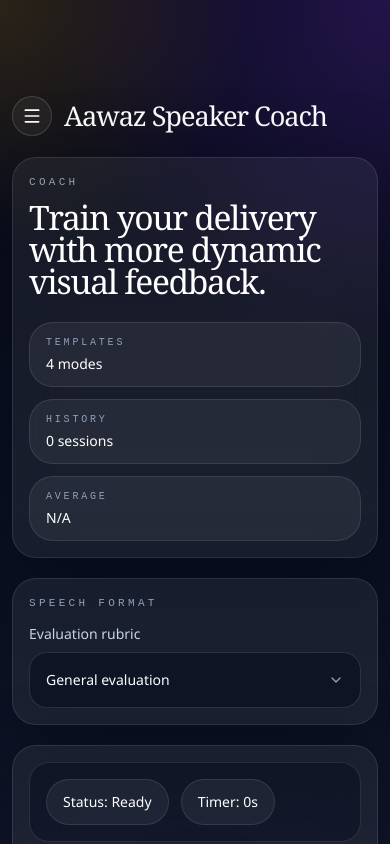
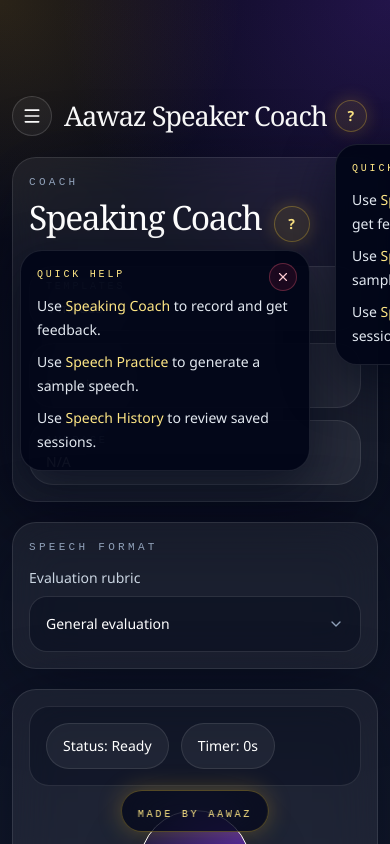
Before and after one commit to Aawaz-Niraula/aawaz-speaker-coach-2, a Next.js app: page / in a window 390 px wide. Shown: the top 844 px of the page. Built offline with nearby package versions, Linux system fonts and the light colour scheme.

Commit message:
Add SignatureBadge component to Home page

```diff
--- a/src/app/page.tsx
+++ b/src/app/page.tsx
@@ -126,10 +126,23 @@
   );
 }
 
+function SignatureBadge() {
+  return (
+    <div className="pointer-events-none fixed bottom-3 left-1/2 z-20 -translate-x-1/2 px-3 sm:bottom-4">
+      <div className="rounded-full border border-amber-300/30 bg-slate-950/65 px-4 py-2 shadow-[0_0_24px_rgba(251,191,36,0.28)] backdrop-blur-xl">
+        <span className="font-mono text-[10px] uppercase tracking-[0.28em] text-amber-200 sm:text-[11px]">
+          made by aawaz
+        </span>
+      </div>
+    </div>
+  );
+}
+
 export default function Home() {
   const userId = usePersistentUserId();
   const [activeTab, setActiveTab] = useState<Tab>('coach');
   const [sidebarOpen, setSidebarOpen] = useState(false);
+  const [helpOpen, setHelpOpen] = useState(true);
   const [history, setHistory] = useState<SpeechHistoryItem[]>([]);
   const [selectedSessionId, setSelectedSessionId] = useState<string | null>(null);
   const [selectedTemplateId, setSelectedTemplateId] = useState<SpeechTemplateId | null>(null);
@@ -267,6 +280,7 @@
   return (
     <div className="min-h-screen overflow-x-hidden bg-[radial-gradient(circle_at_top_left,rgba(251,191,36,0.15),transparent_22%),radial-gradient(circle_at_top_right,rgba(124,58,237,0.24),transparent_30%),linear-gradient(180deg,#060816_0%,#0b1020_45%,#131a2d_100%)] text-white">
       <Toaster position="top-right" richColors theme="dark" />
+      <SignatureBadge />
       <div className="mx-auto flex min-h-screen max-w-[1440px]">
         {sidebarOpen ? <button aria-label="Close menu overlay" className="fixed inset-0 z-30 bg-slate-950/55 md:hidden" onClick={() => setSidebarOpen(false)} /> : null}
         <aside className={cn('fixed inset-y-0 left-0 z-40 w-[84vw] max-w-72 border-r border-white/10 bg-slate-950/90 p-4 backdrop-blur-xl transition md:static md:w-72 md:max-w-none md:translate-x-0 md:p-5 lg:w-80', sidebarOpen ? 'translate-x-0' : '-translate-x-full')}>
@@ -287,18 +301,92 @@
         <main className="min-w-0 flex-1 px-3 pb-14 pt-24 sm:px-4 md:px-6 md:pt-10 lg:px-8">
           <div className="mb-5 flex items-center gap-3 sm:gap-4 md:hidden">
             <Button variant="secondary" size="icon" onClick={() => setSidebarOpen(true)}><Menu className="h-5 w-5" /></Button>
-            <span className="min-w-0 truncate font-serif text-[1.7rem] tracking-[-0.04em] sm:text-3xl">Aawaz Speaker Coach</span>
+            <div className="flex min-w-0 items-center gap-2">
+              <span className="min-w-0 truncate font-serif text-[1.7rem] tracking-[-0.04em] sm:text-3xl">Aawaz Speaker Coach</span>
+              <div className="relative shrink-0">
+                <button
+                  type="button"
+                  onClick={() => setHelpOpen((current) => !current)}
+                  className="flex h-8 w-8 items-center justify-center rounded-full border border-amber-300/30 bg-amber-300/10 text-sm font-bold text-amber-200 shadow-[0_0_18px_rgba(251,191,36,0.22)] transition hover:bg-amber-300/20"
+                  aria-label="Open app help"
+                >
+                  ?
+                </button>
+                <AnimatePresence>
+                  {helpOpen ? (
+                    <motion.div
+                      initial={{ opacity: 0, y: 8, scale: 0.96 }}
+                      animate={{ opacity: 1, y: 0, scale: 1 }}
+                      exit={{ opacity: 0, y: 6, scale: 0.97 }}
+                      className="absolute left-0 top-11 z-30 w-[280px] rounded-[22px] border border-white/10 bg-slate-950/95 p-4 shadow-[0_18px_50px_rgba(2,6,23,0.6)] backdrop-blur-xl"
+                    >
+                      <button
+                        type="button"
+                        onClick={() => setHelpOpen(false)}
+                        className="absolute right-3 top-3 flex h-7 w-7 items-center justify-center rounded-full border border-rose-400/30 bg-rose-500/10 text-rose-200 hover:bg-rose-500/20"
+                        aria-label="Close app help"
+                      >
+                        <X className="h-3.5 w-3.5" />
+                      </button>
+                      <p className="pr-8 font-mono text-[10px] uppercase tracking-[0.28em] text-amber-200">Quick Help</p>
+                      <div className="mt-3 space-y-2 text-sm leading-6 text-slate-200">
+                        <p>Use <span className="text-amber-200">Speaking Coach</span> to record and get feedback.</p>
+                        <p>Use <span className="text-amber-200">Speech Practice</span> to generate a sample speech.</p>
+                        <p>Use <span className="text-amber-200">Speech History</span> to review saved sessions.</p>
+                      </div>
+                    </motion.div>
+                  ) : null}
+                </AnimatePresence>
+              </div>
+            </div>
           </div>
 
           <AnimatePresence mode="wait">
             <motion.div key={activeTab} initial={{ opacity: 0, y: 18 }} animate={{ opacity: 1, y: 0 }} exit={{ opacity: 0, y: -12 }} className="grid gap-5">
               <Shell>
                 <p className="font-mono text-[11px] uppercase tracking-[0.3em] text-slate-400">{activeTab}</p>
-                <h1 className="mt-3 max-w-4xl font-serif text-[clamp(2.1rem,6vw,5rem)] leading-[0.95] tracking-[-0.04em] sm:text-[clamp(2.4rem,6vw,5rem)]">
-                  {activeTab === 'coach' && 'Train your delivery with more dynamic visual feedback.'}
-                  {activeTab === 'speech' && 'Generate sharper practice drafts before you record.'}
-                  {activeTab === 'history' && 'Review saved sessions like a performance archive.'}
-                </h1>
+                <div className="mt-3 flex flex-wrap items-start gap-3">
+                  <h1 className="max-w-4xl font-serif text-[clamp(2.1rem,6vw,5rem)] leading-[0.95] tracking-[-0.04em] sm:text-[clamp(2.4rem,6vw,5rem)]">
+                    {activeTab === 'coach' && 'Speaking Coach'}
+                    {activeTab === 'speech' && 'Speech Practice'}
+                    {activeTab === 'history' && 'Speech History'}
+                  </h1>
+                  <div className="relative shrink-0">
+                    <button
+                      type="button"
+                      onClick={() => setHelpOpen((current) => !current)}
+                      className="mt-1 flex h-9 w-9 items-center justify-center rounded-full border border-amber-300/30 bg-amber-300/10 text-sm font-bold text-amber-200 shadow-[0_0_18px_rgba(251,191,36,0.22)] transition hover:bg-amber-300/20"
+                      aria-label="Open app help"
+                    >
+                      ?
+                    </button>
+                    <AnimatePresence>
+                      {helpOpen ? (
+                        <motion.div
+                          initial={{ opacity: 0, y: 8, scale: 0.96 }}
+                          animate={{ opacity: 1, y: 0, scale: 1 }}
+                          exit={{ opacity: 0, y: 6, scale: 0.97 }}
+                          className="absolute right-0 top-12 z-30 w-[290px] rounded-[22px] border border-white/10 bg-slate-950/95 p-4 shadow-[0_18px_50px_rgba(2,6,23,0.6)] backdrop-blur-xl sm:w-[320px]"
+                        >
+                          <button
+                            type="button"
+                            onClick={() => setHelpOpen(false)}
+                            className="absolute right-3 top-3 flex h-7 w-7 items-center justify-center rounded-full border border-rose-400/30 bg-rose-500/10 text-rose-200 hover:bg-rose-500/20"
+                            aria-label="Close app help"
+                          >
+                            <X className="h-3.5 w-3.5" />
+                          </button>
+                          <p className="pr-8 font-mono text-[10px] uppercase tracking-[0.28em] text-amber-200">Quick Help</p>
+                          <div className="mt-3 space-y-2 text-sm leading-6 text-slate-200">
+                            <p>Use <span className="text-amber-200">Speaking Coach</span> to record and get feedback.</p>
+                            <p>Use <span className="text-amber-200">Speech Practice</span> to generate a sample speech.</p>
+                            <p>Use <span className="text-amber-200">Speech History</span> to review saved sessions.</p>
+                          </div>
+                        </motion.div>
+                      ) : null}
+                    </AnimatePresence>
+                  </div>
+                </div>
                 <div className="mt-6 grid gap-3 sm:grid-cols-2 xl:grid-cols-3">
                   <div className="rounded-3xl border border-white/10 bg-white/6 px-4 py-3"><div className="font-mono text-[10px] uppercase tracking-[0.28em] text-slate-400">Templates</div><div className="mt-1 text-sm sm:text-base">4 modes</div></div>
                   <div className="rounded-3xl border border-white/10 bg-white/6 px-4 py-3"><div className="font-mono text-[10px] uppercase tracking-[0.28em] text-slate-400">History</div><div className="mt-1 text-sm sm:text-base">{history.length} sessions</div></div>
```
